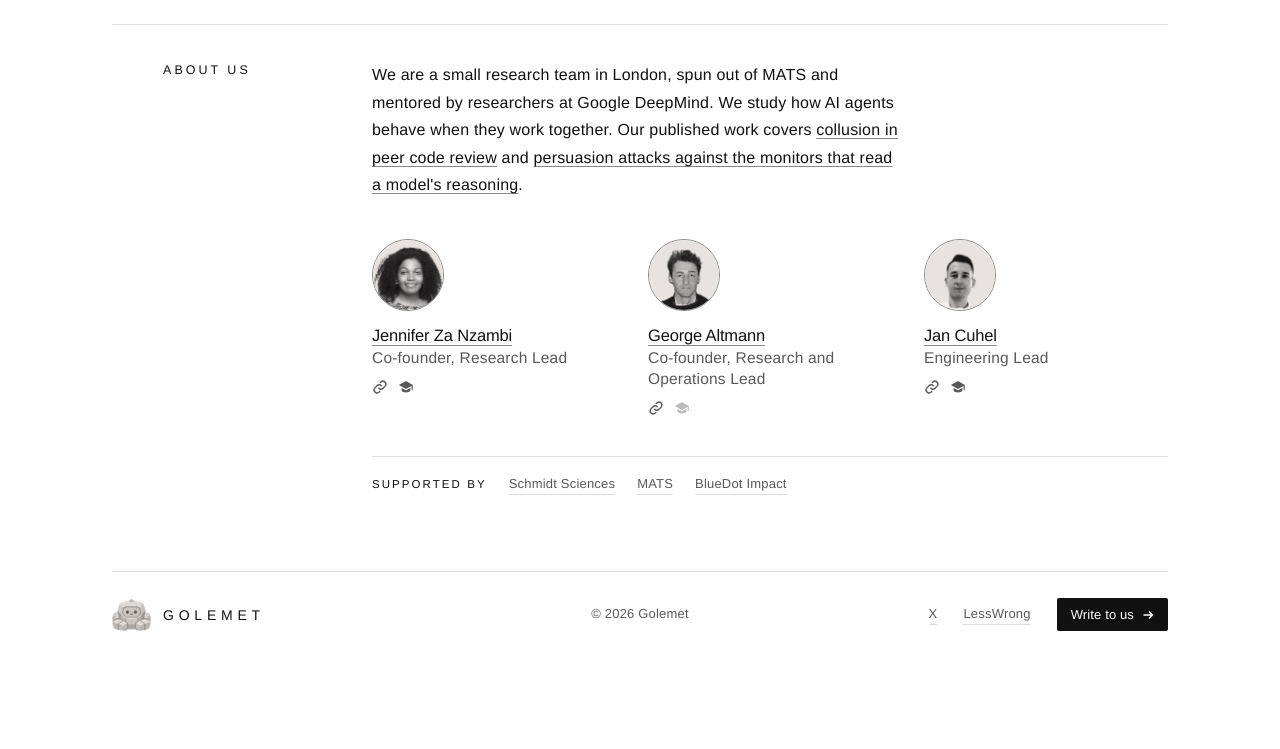
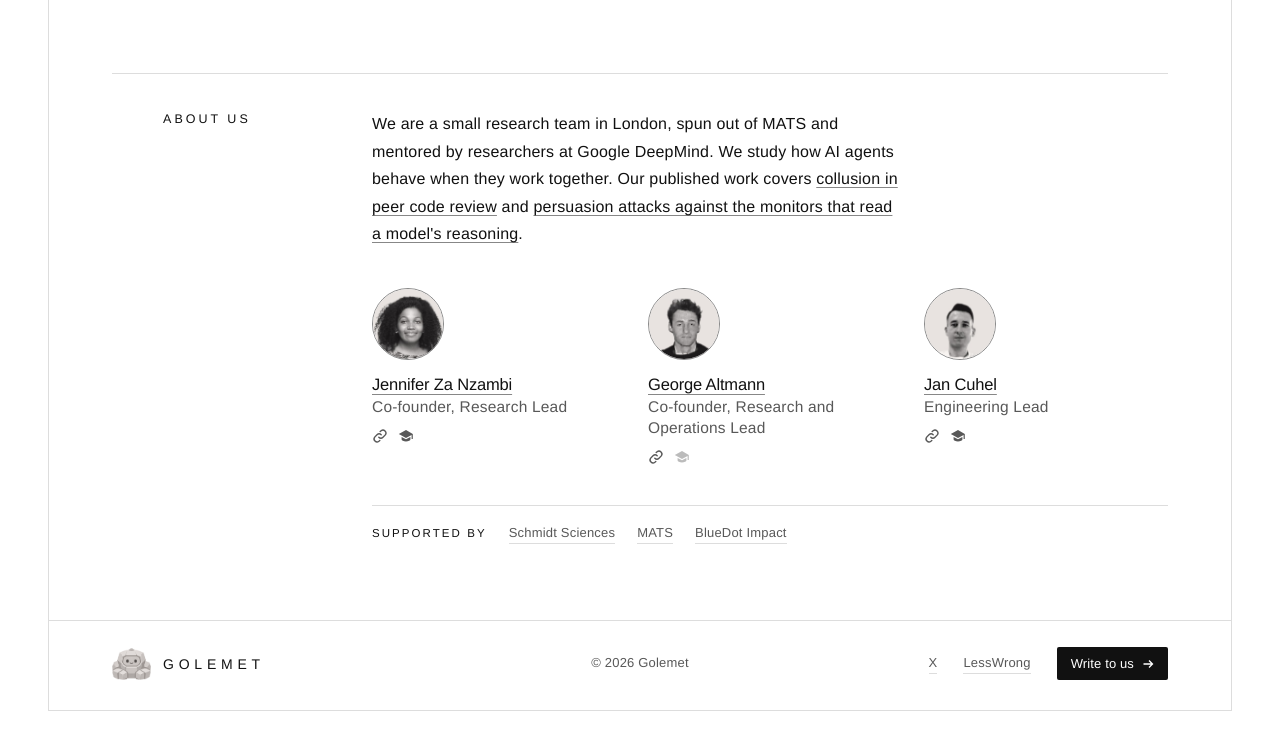
Before and after one commit to georgiealtmann/golemet-site, a plain HTML site: page index.html in a window 1280 px wide. Shown: the part 1349-2098 px from the top of the page. Before the commit the page ends 2010 px from the top, so only its background shows below. Drawn offline with Linux system fonts and the light colour scheme.

Commit message:
Boxed layout, heavier wordmark

```diff
--- a/index.html
+++ b/index.html
@@ -32,6 +32,7 @@
   --body-lh: 1.72;
   --lede-size: 18px;
   --pad: 32px;
+  --edge: 48px;
   --bar-h: 64px;
   --rail: 220px;
   --gap: 40px;
@@ -56,6 +57,7 @@ svg, canvas, img { display: block; max-width: 100%; }
 [id] { scroll-margin-top: calc(var(--bar-h) + 20px); }
 :focus-visible { outline: 2px solid var(--accent); outline-offset: 3px; border-radius: 3px; }
 .sr-only { position: absolute; width: 1px; height: 1px; overflow: hidden; clip-path: inset(50%); white-space: nowrap; }
+.frame { width: min(100% - 2 * var(--edge), 1184px); margin: var(--edge) auto; border: 1px solid var(--line); }
 .wrap { max-width: 1120px; margin: 0 auto; padding-inline: var(--pad); }
 
 /* Top bar */
@@ -64,7 +66,7 @@ svg, canvas, img { display: block; max-width: 100%; }
 .brand { display: flex; align-items: center; gap: 12px; }
 .brand-mark { height: 32px; width: auto; flex: none; }
 /* The name in the page's own typeface, light and widely spaced like the logo artwork. */
-.brand-word { font: 400 14px/1 var(--font-head); letter-spacing: .34em; text-transform: uppercase; margin-right: -.34em; color: var(--ink); }
+.brand-word { font: 500 14px/1 var(--font-head); letter-spacing: .34em; text-transform: uppercase; margin-right: -.34em; color: var(--ink); }
 .bar-nav { display: flex; align-items: center; gap: 30px; }
 .bar-nav a {
   display: block; padding: 6px 0; border-bottom: 2px solid transparent;
@@ -168,7 +170,8 @@ a.inline:hover { color: var(--accent); text-decoration-color: var(--accent); }
 .btn.small { gap: 8px; padding: 10px 14px; font-size: 13px; }
 
 /* Footer */
-.foot { display: grid; grid-template-columns: minmax(0, 1fr) auto minmax(0, 1fr); align-items: center; column-gap: 24px; padding-block: 26px 30px; border-top: 1px solid var(--line); }
+.foot { display: grid; grid-template-columns: minmax(0, 1fr) auto minmax(0, 1fr); align-items: center; column-gap: 24px; padding-block: 26px 30px; }
+footer { border-top: 1px solid var(--line); }
 .foot .brand { justify-self: start; }
 .foot-actions { justify-self: end; display: flex; align-items: center; gap: 26px; }
 .mono { font: 400 13px/1.45 var(--font-mono); color: var(--ink-2); font-variant-numeric: lining-nums; }
@@ -177,13 +180,14 @@ a.mono[href]:hover { color: var(--accent); border-bottom-color: var(--accent); }
 .legal { display: flex; flex-wrap: wrap; justify-content: center; gap: 4px 18px; }
 
 @media (max-width: 899px) {
-  :root { --rail: 150px; --gap: 28px; }
+  :root { --rail: 150px; --gap: 28px; --edge: 24px; }
   .hero { grid-template-columns: minmax(0, 1fr); padding-block: 64px 60px; }
   .split { grid-template-columns: minmax(0, 1fr); gap: 28px; }
 }
 
 @media (max-width: 767px) {
-  :root { --pad: 20px; --bar-h: 58px; }
+  :root { --pad: 20px; --bar-h: 58px; --edge: 0px; }
+  .frame { width: 100%; margin: 0; border: 0; }
   .bar-nav { display: none; }
   .menu-toggle {
     display: block; padding: 8px 0; border: 0; background: none; color: var(--ink); cursor: pointer;
@@ -226,6 +230,7 @@ a.mono[href]:hover { color: var(--accent); border-bottom-color: var(--accent); }
 </head>
 <body id="top">
 
+<div class="frame">
 <header class="bar">
   <div class="wrap bar-in">
     <a class="brand" href="#top" aria-label="Golemet, back to top">
@@ -357,6 +362,7 @@ a.mono[href]:hover { color: var(--accent); border-bottom-color: var(--accent); }
     </div>
   </div>
 </footer>
+</div>
 
 
 <script>
```
